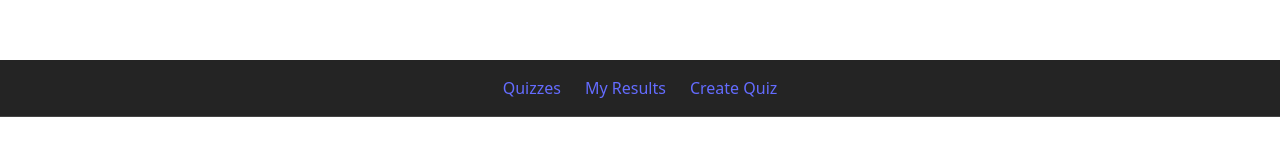
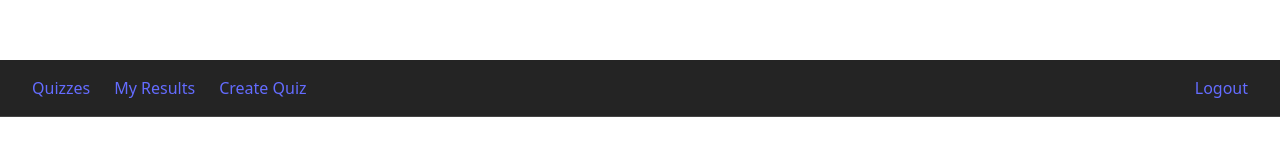
Before and after one commit to vchub/math-gym, a React (Vite) app: page / in a window 1280 px wide. Shown: the part 167-333 px from the top of the page. Built offline with nearby package versions, Linux system fonts and the light colour scheme; no server answers; the database is empty; sample sign-in values are in the browser's storage.

Commit message:
mv logout to nav

```diff
--- a/src/App.css
+++ b/src/App.css
@@ -1,3 +1,5 @@
+/* src/App.css */
+
 /* Let #root take up the full width so the header can span across it */
 #root {
   width: 100%;
@@ -18,8 +20,27 @@
   margin: 0 auto;
   padding: 0 2rem;
   display: flex;
-  justify-content: center;
+  justify-content: space-between; /* Changed from 'center' */
+  align-items: center;
+}
+
+.nav-links {
+  display: flex;
   gap: 1.5rem;
+}
+
+.logout-button {
+  background: none;
+  border: none;
+  color: #646cff;
+  cursor: pointer;
+  font-size: 1em;
+  font-family: inherit;
+  font-weight: 500;
+  padding: 0;
+}
+.logout-button:hover {
+  color: #535bf2;
 }
 
 /* This new class now holds the styles that were previously on #root */
--- a/src/App.jsx
+++ b/src/App.jsx
@@ -1,9 +1,10 @@
+// src/App.jsx
+
 import { BrowserRouter as Router, Routes, Route, Navigate, Link } from 'react-router-dom';
 import { useAuthState } from 'react-firebase-hooks/auth';
 import { auth } from './firebase';
 
-import './App.css'; // Ensure CSS is imported
-
+import './App.css';
 import LoginPage from './pages/LoginPage';
 import QuizListPage from './pages/QuizListPage';
 import QuizPage from './pages/QuizPage';
@@ -14,6 +15,10 @@ import 'katex/dist/katex.min.css';
 function App() {
   const [user, loading] = useAuthState(auth);
 
+  const handleLogout = () => {
+    auth.signOut();
+  };
+
   if (loading) {
     return <div>Loading...</div>;
   }
@@ -23,9 +28,12 @@ function App() {
       {user && (
         <header className="app-header">
           <nav>
-            <Link to="/">Quizzes</Link>
-            <Link to="/results">My Results</Link>
-            <Link to="/admin">Create Quiz</Link>
+            <div className="nav-links">
+              <Link to="/">Quizzes</Link>
+              <Link to="/results">My Results</Link>
+              <Link to="/admin">Create Quiz</Link>
+            </div>
+            <button onClick={handleLogout} className="logout-button">Logout</button>
           </nav>
         </header>
       )}
--- a/src/pages/QuizPage.jsx
+++ b/src/pages/QuizPage.jsx
@@ -74,7 +74,7 @@ function QuizPage() {
       ) : (
         <button onClick={handleSubmit}>Submit Quiz</button>
       )}
-      <button onClick={() => { auth.signOut(); navigate('/login'); }}>Logout</button>
+      {/* The logout button below has been removed */}
     </div>
   );
 }
```
Also changed, not shown: .prompt/p.md.
